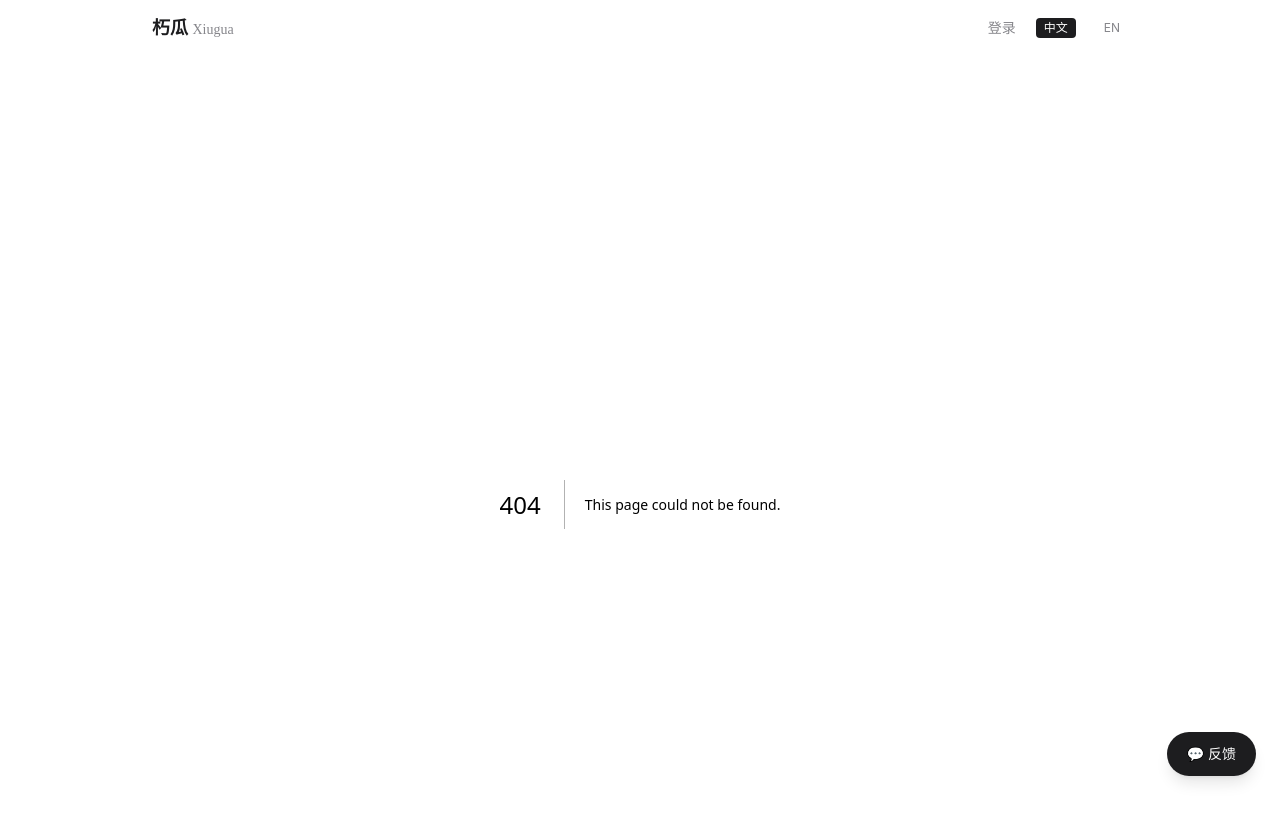
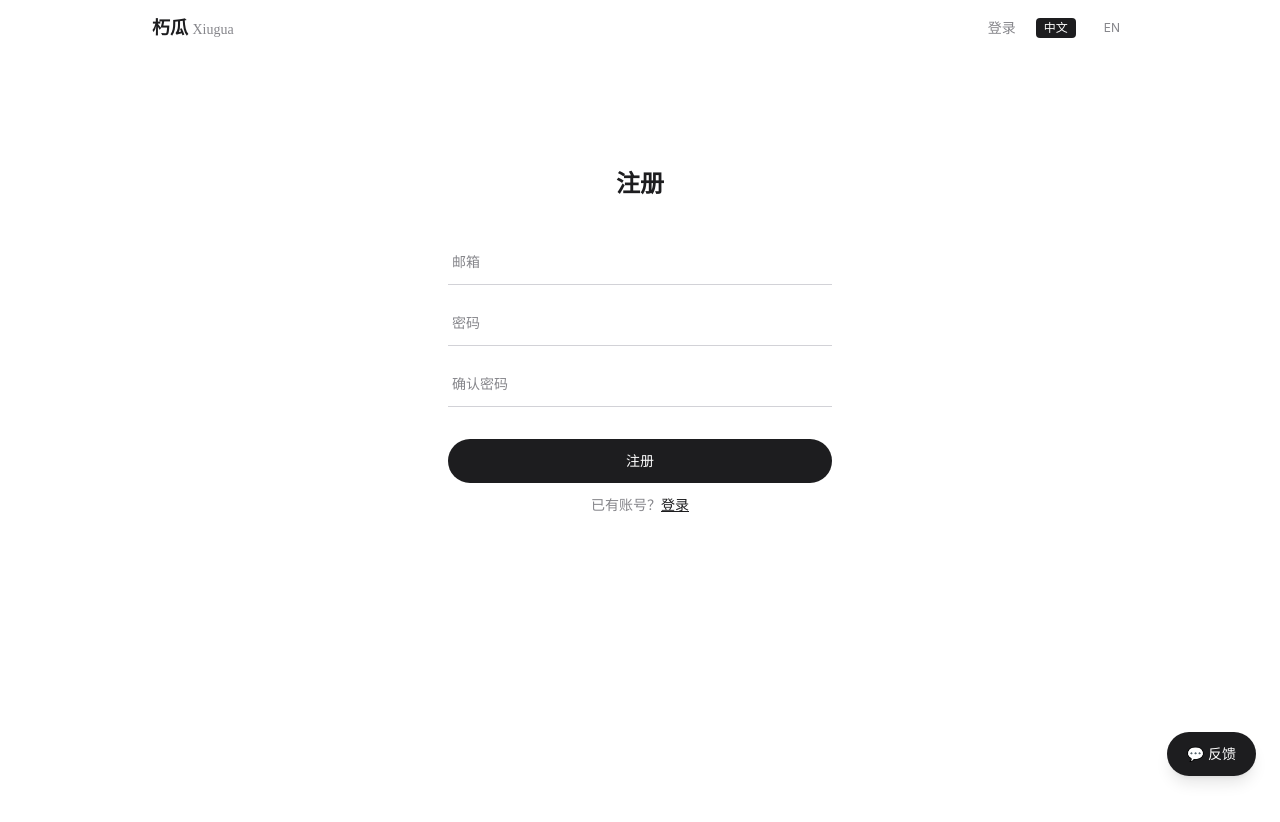
Before and after one commit to Liangzhen-Chen/Guaxiu-reading, a Next.js app in the folder web/: page /register in a window 1280 px wide. Before the commit this address had no page. Shown: the top 822 px of the page. After the commit the page ends 800 px from the top, so only its background shows below. Built offline with nearby package versions, Linux system fonts and the light colour scheme.

Commit message:
feat: 正式上线 xiugua-reading.cn HTTPS

```diff
--- a/web/src/app/books/page.tsx
+++ b/web/src/app/books/page.tsx
@@ -4,7 +4,7 @@ import { useRouter } from "next/navigation";
 import { useLang, t } from "../lang";
 import { track } from "../track";
 
-const API = "http://122.51.236.219:8000";
+const API = "https://xiugua-reading.cn";
 function T() { return typeof window !== "undefined" ? localStorage.getItem("token") || "" : ""; }
 
 export default function BooksPage() {
--- a/web/src/app/dashboard/page.tsx
+++ b/web/src/app/dashboard/page.tsx
@@ -1,6 +1,6 @@
 "use client";
 import { useState, useEffect } from "react";
-const API = "http://122.51.236.219:8000";
+const API = "https://xiugua-reading.cn";
 
 export default function Dashboard() {
   const [data, setData] = useState<any>(null);
--- a/web/src/app/feedback.tsx
+++ b/web/src/app/feedback.tsx
@@ -2,7 +2,7 @@
 import { useState, useEffect } from "react";
 import { useLang } from "./lang";
 
-const API = "http://122.51.236.219:8000";
+const API = "https://xiugua-reading.cn";
 
 function FeedbackModal({ open, onClose, lang }: { open: boolean; onClose: () => void; lang: string }) {
   const [msg, setMsg] = useState("");
--- a/web/src/app/login/page.tsx
+++ b/web/src/app/login/page.tsx
@@ -4,7 +4,7 @@ import { useRouter } from "next/navigation";
 import { useLang, t } from "../lang";
 import { track } from "../track";
 
-const API = "http://122.51.236.219:8000";
+const API = "https://xiugua-reading.cn";
 
 export default function LoginPage() {
   const [email, setEmail] = useState(""); const [pwd, setPwd] = useState("");
--- a/web/src/app/read/[book_id]/page.tsx
+++ b/web/src/app/read/[book_id]/page.tsx
@@ -2,7 +2,7 @@
 import { useState, useEffect, useRef } from "react";
 import { useParams } from "next/navigation";
 
-const API = "http://122.51.236.219:8000";
+const API = "https://xiugua-reading.cn";
 function getToken() { return localStorage.getItem("token") || ""; }
 function getLang() { return localStorage.getItem("lang") || "zh"; }
 
--- /dev/null
+++ b/web/src/app/register/page.tsx
@@ -0,0 +1,33 @@
+"use client";
+import { useState } from "react";
+import { useRouter } from "next/navigation";
+import { useLang, t } from "../lang";
+
+const API = "https://xiugua-reading.cn";
+
+export default function RegisterPage() {
+  const [email, setEmail] = useState(""); const [pwd, setPwd] = useState(""); const [pwd2, setPwd2] = useState("");
+  const [err, setErr] = useState(""); const router = useRouter();
+  const { lang } = useLang();
+
+  async function submit() {
+    if (!email || !pwd) { setErr(t("fillAll", lang)); return; }
+    if (pwd !== pwd2) { setErr(t("passwordMismatch", lang)); return; }
+    setErr("");
+    const res = await fetch(`${API}/api/auth/register`, { method: "POST", headers: { "Content-Type": "application/json" }, body: JSON.stringify({ email, password: pwd }) });
+    if (res.ok) { const d = await res.json(); localStorage.setItem("token", d.access_token); router.push("/books"); }
+    else { const d = await res.json(); setErr(d.detail || t("registerFailed", lang)); }
+  }
+
+  return (
+    <div className="max-w-sm mx-auto mt-16">
+      <h1 className="font-display text-2xl font-bold text-center mb-10 text-[#1d1d1f]">{t("register", lang)}</h1>
+      {err && <p className="text-sm text-red-500 text-center mb-4">{err}</p>}
+      <input className="w-full border-b border-[#d2d2d7] px-1 py-3 text-sm mb-4 placeholder:text-[#86868b]" placeholder={t("email", lang)} value={email} onChange={e => setEmail(e.target.value)} />
+      <input className="w-full border-b border-[#d2d2d7] px-1 py-3 text-sm mb-4 placeholder:text-[#86868b]" type="password" placeholder={t("password", lang)} value={pwd} onChange={e => setPwd(e.target.value)} />
+      <input className="w-full border-b border-[#d2d2d7] px-1 py-3 text-sm mb-8 placeholder:text-[#86868b]" type="password" placeholder={t("confirmPassword", lang)} value={pwd2} onChange={e => setPwd2(e.target.value)} onKeyDown={e => e.key === "Enter" && submit()} />
+      <button onClick={submit} className="cursor-pointer w-full rounded-full bg-[#1d1d1f] text-white py-3 text-sm font-medium hover:bg-black transition-colors mb-3">{t("register", lang)}</button>
+      <div className="text-center text-sm text-[#86868b]">{t("hasAccount", lang)}<a href="/login" className="text-[#1d1d1f] underline">{t("login", lang)}</a></div>
+    </div>
+  );
+}
--- a/web/src/app/track.ts
+++ b/web/src/app/track.ts
@@ -1,4 +1,4 @@
-const API = "http://122.51.236.219:8000";
+const API = "https://xiugua-reading.cn";
 export function track(event: string, props?: Record<string, any>, durationMs?: number) {
   const page = typeof window !== "undefined" ? window.location.pathname : "";
   fetch(API + "/api/analytics/event", {
--- a/web/src/app/wiki/page.tsx
+++ b/web/src/app/wiki/page.tsx
@@ -2,7 +2,7 @@
 import { useState, useEffect } from "react";
 import { track } from "../track";
 
-const API = "http://122.51.236.219:8000";
+const API = "https://xiugua-reading.cn";
 function getToken() { if (typeof window === "undefined") return ""; return localStorage.getItem("token") || ""; }
 
 interface Entry {
```
Also changed, not shown: 2 other files (tests, documents, lock files or other folders).
